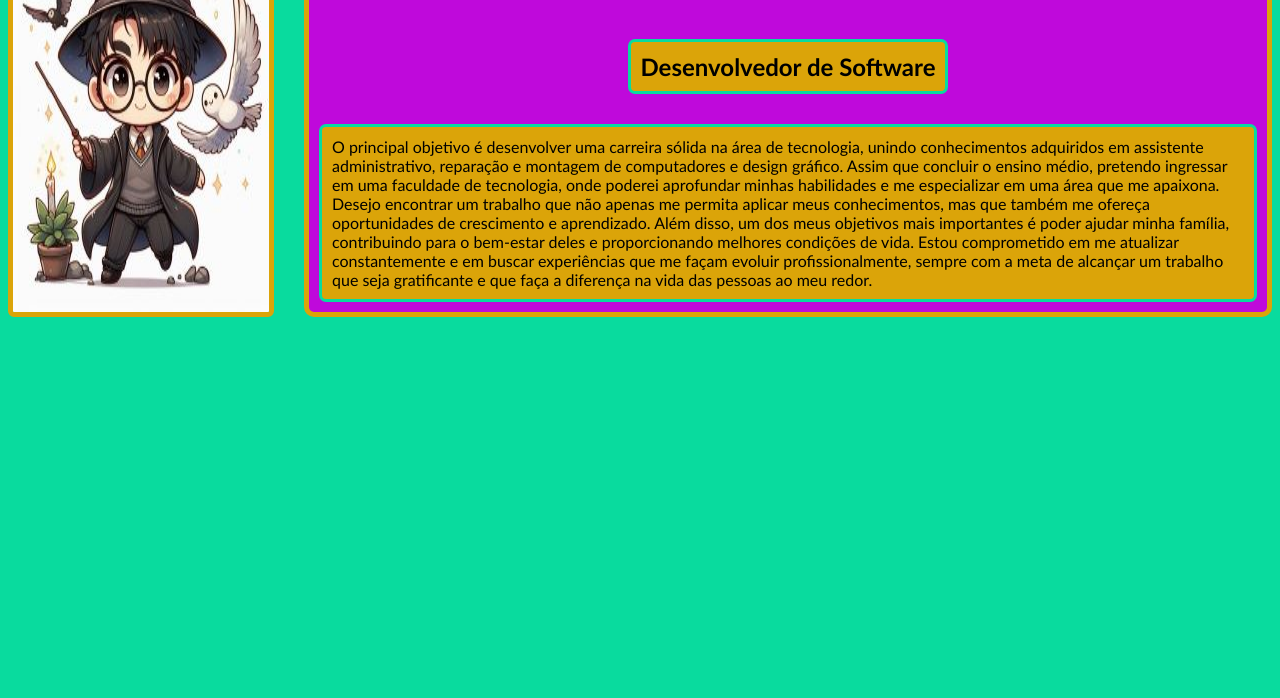
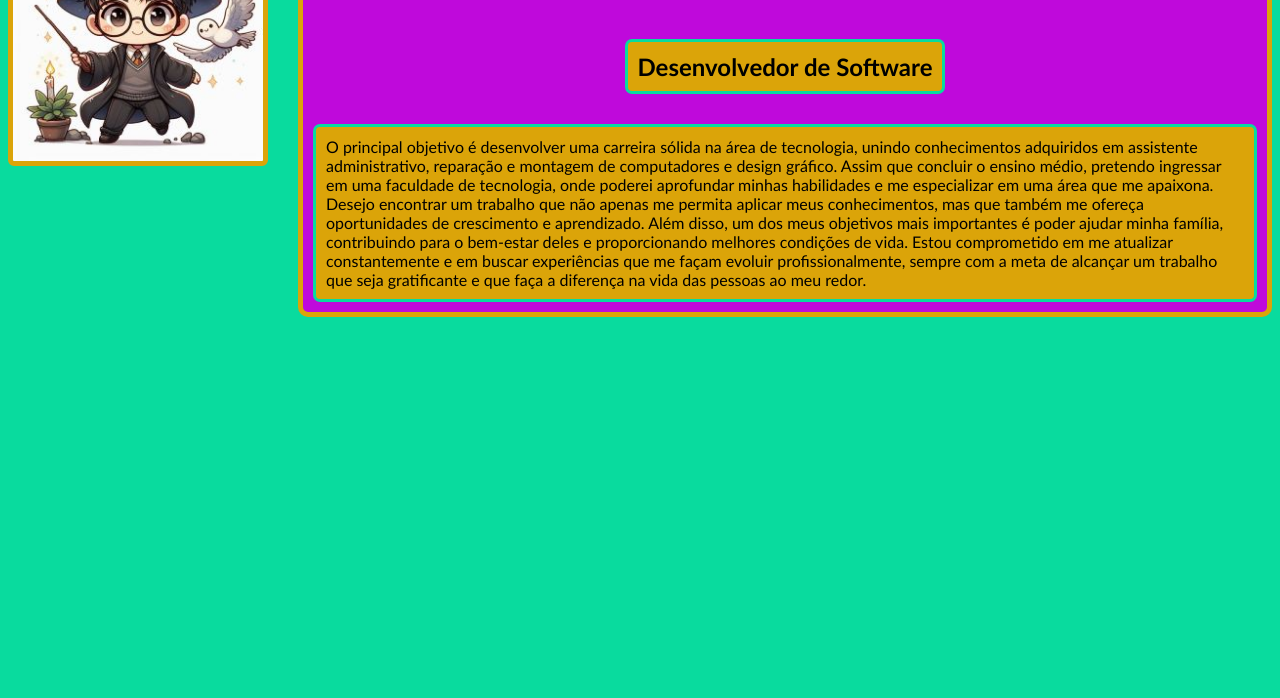
Before and after one commit to brandao-vini/pwi-vinicius-ambrosio, a plain HTML site: page exercicio01/exercise.html in a window 1280 px wide. Shown: the part 102-800 px from the top of the page. Drawn offline with Linux system fonts and the light colour scheme.

Commit message:
redimensionando a imagem

```diff
--- a/exercicio01/style/estilo.css
+++ b/exercicio01/style/estilo.css
@@ -13,7 +13,8 @@ body {
 }
 
 img {
-    width: 300px;
+    width: 250px;
+    height: 250px;
     border: 5px solid #DBA409;
     border-radius: 6px;
 }
```
